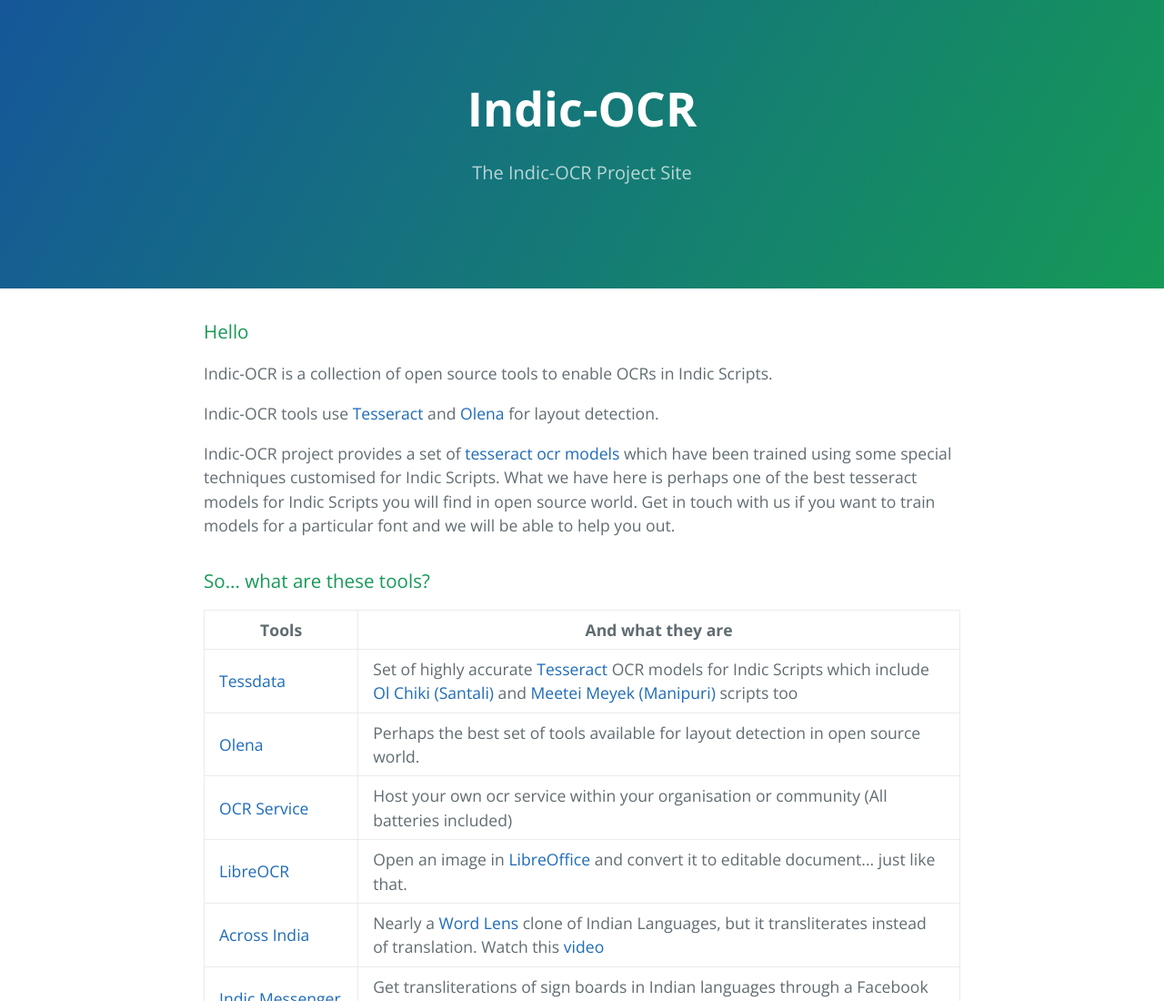
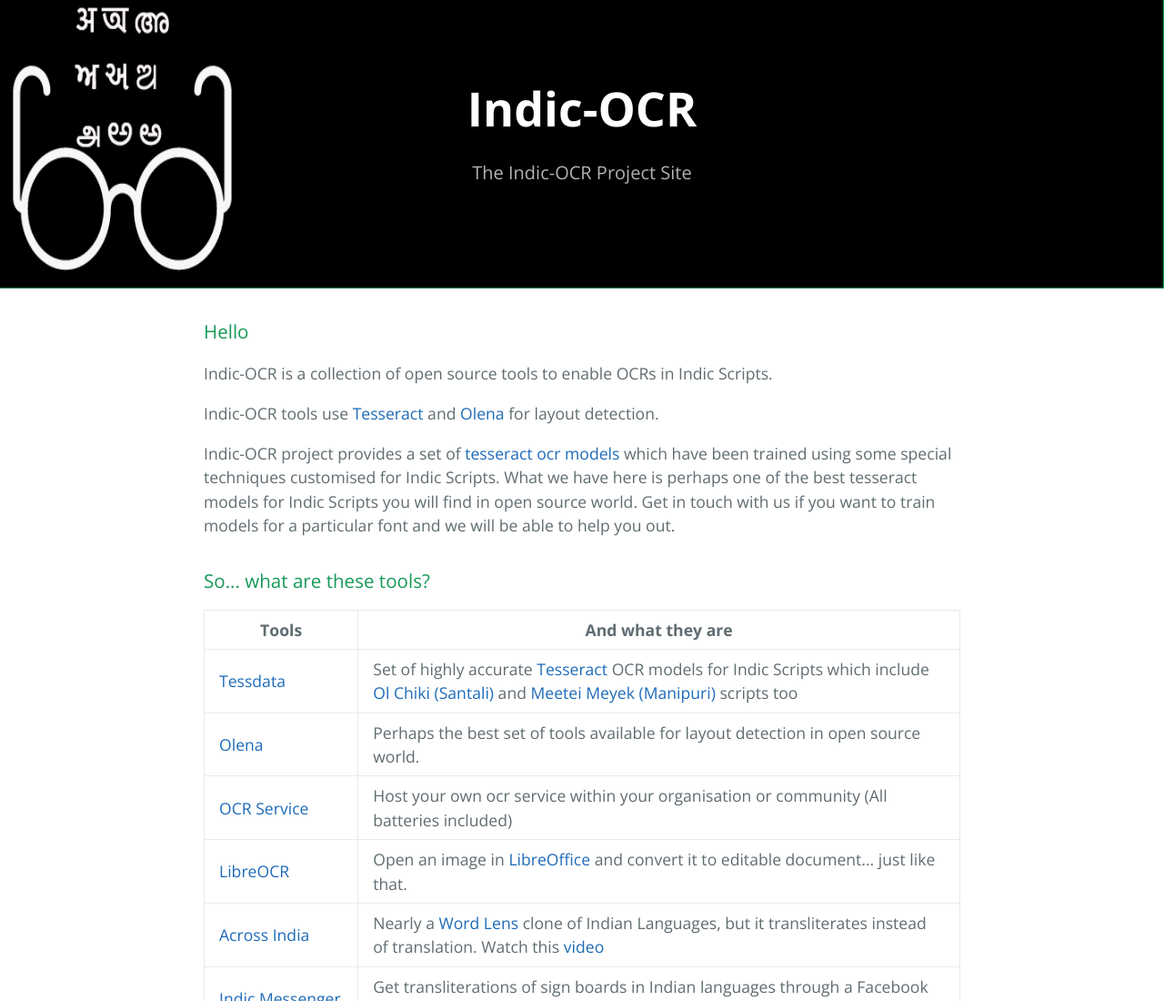
Before and after one commit to indic-ocr/indic-ocr.github.io, a website: page index.html in a window 1280 px wide. Shown: the top 1100 px of the page at 91% size. Drawn offline with nearby package versions, Linux system fonts and the light colour scheme.

Commit message:
Update stylesheet.css

```diff
--- a/stylesheets/stylesheet.css
+++ b/stylesheets/stylesheet.css
@@ -57,7 +57,10 @@
   color: #fff;
   text-align: center;
   background-color: #159957;
-  background-image: linear-gradient(120deg, #155799, #159957); }
+  background-image: url("../images/indicocr_background.png");
+  background-size: 100% 100%;
+  background-repeat: no-repeat;
+}
 
 @media screen and (min-width: 64em) {
   .page-header {
```
